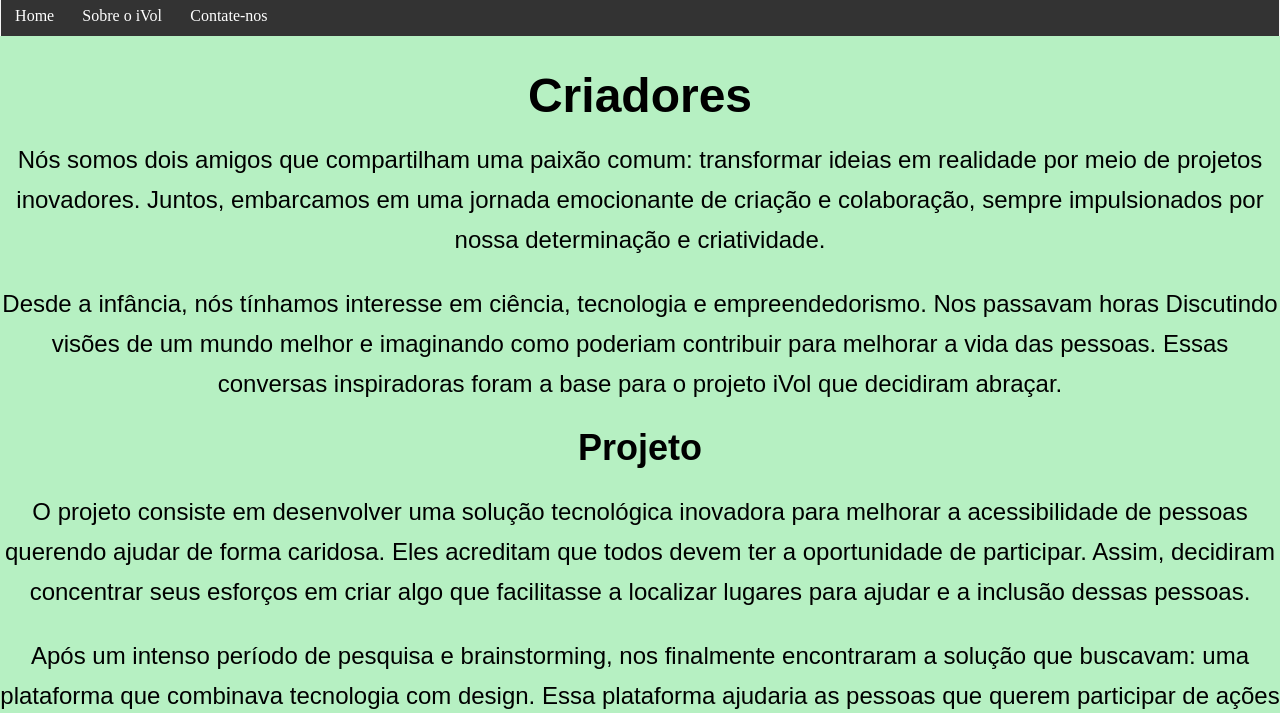
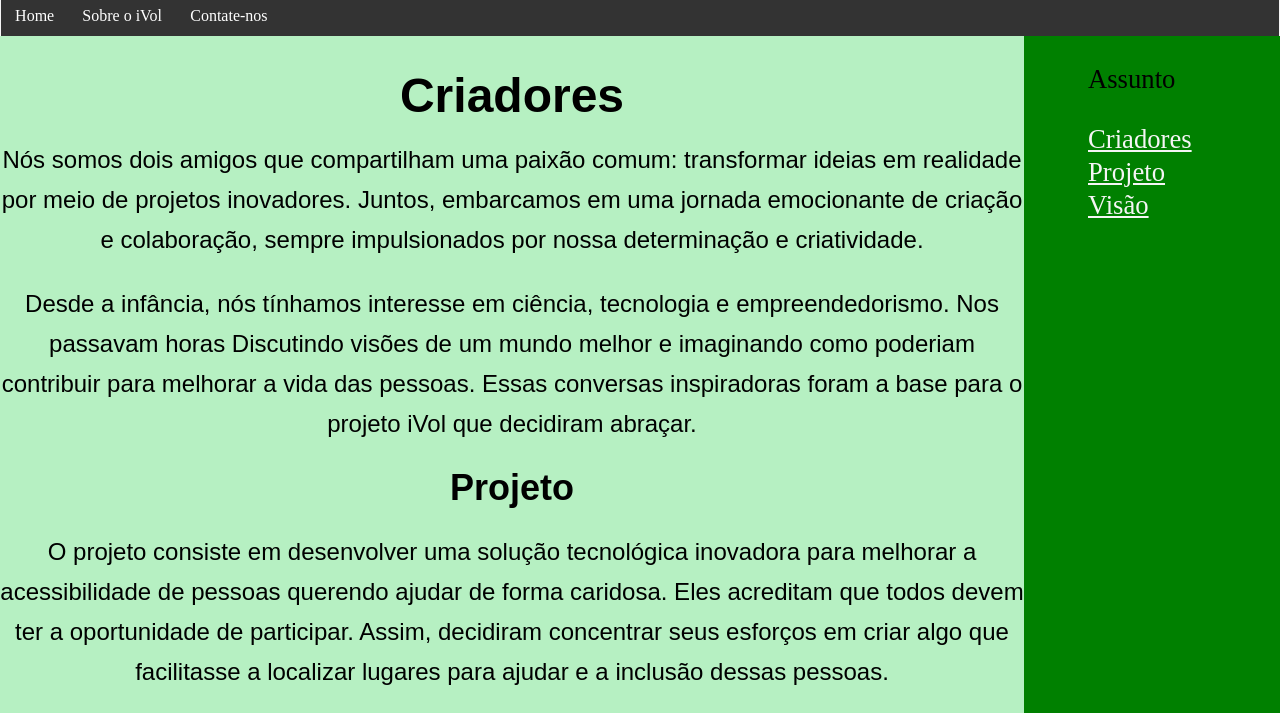
Before and after one commit to Magno-Alu/iVol, a plain HTML site: page page/sobre.html in a window 1280 px wide. Shown: the part 84-797 px from the top of the page. Drawn offline with Linux system fonts and the light colour scheme.

Commit message:
Menu de navegação

```diff
--- a/css/style.css
+++ b/css/style.css
@@ -6,18 +6,60 @@ html {
   padding: 0%;
 }
 
+
 body {
   background-color: red;
   margin: 0%;
   padding: 0%;
   display: grid;
   width: 100%;
-  grid-template-columns: 100%;
+  grid-template-columns: 80% 20%;
   grid-template-rows: 15vh minmax(80vh, auto) 5vh;
   grid-template-areas:
-    "header"
-    "main"
-    "footer";
+    "header header"
+    "main main"
+    "footer footer";
+}
+
+nav {
+  grid-area: nav;
+  background-color: green;
+  color: black;
+
+  text-align: justify;
+  font-size: 20pt;
+  line-height: 25pt;
+}
+
+nav ul {
+  text-align: left;
+  list-style-type: none;
+  position: fixed;
+  top: 15%;
+  left: 85%;
+  animation-name: animacao1;
+  animation-duration: 1s
+}
+
+nav ul a {
+
+  color: whitesmoke;
+
+}
+
+@keyframes animacao1 {
+
+  from {
+
+    left: 110%;
+
+  }
+
+  to {
+
+    left: 85%;
+
+  }
 }
 
 /*Fim Globais do site*/
@@ -130,6 +172,15 @@ ul {
   line-height: 35pt;
 }
 
+#sobre {
+  grid-template-columns: 80% 20%;
+  grid-template-rows: 15vh minmax(80vh, auto) 5vh;
+  grid-template-areas:
+    "header header"
+    "main nav"
+    "footer footer";
+}
+
 /*Classes*/
 
 .textoHome {
@@ -142,6 +193,7 @@ ul {
   line-height: 35pt;
 
 }
+
 .textoSobre {
   font-family: 'Ubuntu', sans-serif;
   text-align: justify;
@@ -152,7 +204,7 @@ ul {
 }
 
 
-.sub{
+.sub {
   font-size: 20pt;
   color: darkgray;
 }
--- a/page/sobre.html
+++ b/page/sobre.html
@@ -7,7 +7,7 @@
     <link rel="icon" href="../assets/img/logo iVol.jpg" sizes="32x32">
 </head>
 
-<body>
+<body id="sobre">
     <header id="navPages">
         <div>
             <figure>
@@ -22,7 +22,7 @@
     </header>
     <main id="manPages" class="textoSobre">
         <br>
-        <h1>Criadores</h1>
+        <h1 id="criador">Criadores</h1>
         <p>Nós somos dois amigos que compartilham uma paixão comum: transformar ideias em realidade por meio de
             projetos inovadores. Juntos, embarcamos em uma jornada emocionante de criação e colaboração, sempre
             impulsionados por nossa determinação e criatividade.</p>
@@ -31,7 +31,7 @@
             Discutindo visões de um mundo melhor e imaginando como poderiam contribuir para melhorar a vida das pessoas.
             Essas conversas inspiradoras foram a base para o projeto iVol que decidiram abraçar.</p>
 
-        <h2>Projeto</h2>
+        <h2 id="projeto">Projeto</h2>
         <p>O projeto consiste em desenvolver uma solução tecnológica inovadora para melhorar a acessibilidade de pessoas
             querendo ajudar de forma caridosa. Eles acreditam que todos devem ter a oportunidade de participar. Assim,
             decidiram concentrar seus esforços em criar algo que facilitasse a localizar lugares para ajudar e a
@@ -44,11 +44,21 @@
         <p>Determinados a concretizar sua visão, os amigos começaram a desenvolver um protótipo da plataforma. Cada
             avanço, por menor que for, é celebrado como uma vitória.</p>
 
-        <h2>Visão</h2>
+        <h2 id="visão">Visão</h2>
         <p>O nosso projeto não é apenas sobre tecnologia; é sobre empatia, inclusão e o desejo de criar um impacto
             positivo na vida das pessoas.</p>
 
     </main>
+
+    <nav>
+        <ul align="center">
+            <li></li><p>Assunto</p></li>
+            <li><a href="#criador">Criadores</a></li>
+            <li><a href="#projeto">Projeto</a></li>
+            <li><a href="#visão">Visão</a></li>
+        </ul>
+    </nav>
+
     <footer id="fotPages">
         <p align="right">&copy; 2023 - Todos os direitos reservados por <a href="https://magnoalfa.github.io/Montra/"
                 style="color: whitesmoke;">Montra</a>.</p>
```
